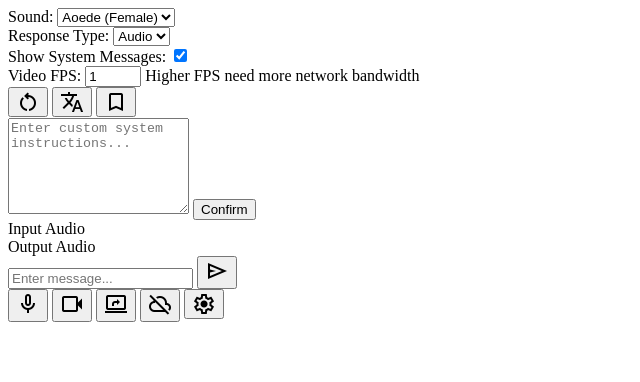
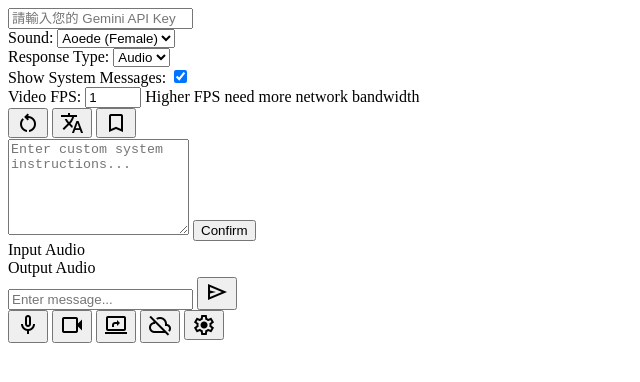
Before and after one commit to eric09230/geminiplayground2, a website with bundled scripts: page src/static/index.html in a window 1280 px wide. Shown: the whole page, without its empty margins (0-640 px from the left). Built offline with nearby package versions, Linux system fonts and the light colour scheme.

Commit message:
Add files via upload

```diff
--- a/src/static/css/style.css
+++ b/src/static/css/style.css
@@ -373,6 +373,20 @@ button:disabled {
     overflow: hidden;
 }
 
+/* Header and API Input */
+.header {
+    background: var(--surface-color);
+    padding: 20px;
+    border-radius: 12px;
+    box-shadow: var(--shadow-1);
+    margin-bottom: 20px;
+    text-align: center;
+}
+
+.header.hidden {
+    display: none;
+}
+
 /* API Input Container */
 .api-input-container {
     margin-top: auto;
--- a/src/static/index.html
+++ b/src/static/index.html
@@ -16,6 +16,9 @@
 <body>
     <div class="modal-backdrop"></div>
     <div id="app">
+        <div class="header">
+            <input type="text" id="api-key" placeholder="請輸入您的 Gemini API Key" />
+        </div>
         <div id="config-container" class="hidden-mobile">
             <div class="config-wrapper">
                 <div class="setting-container">
```
